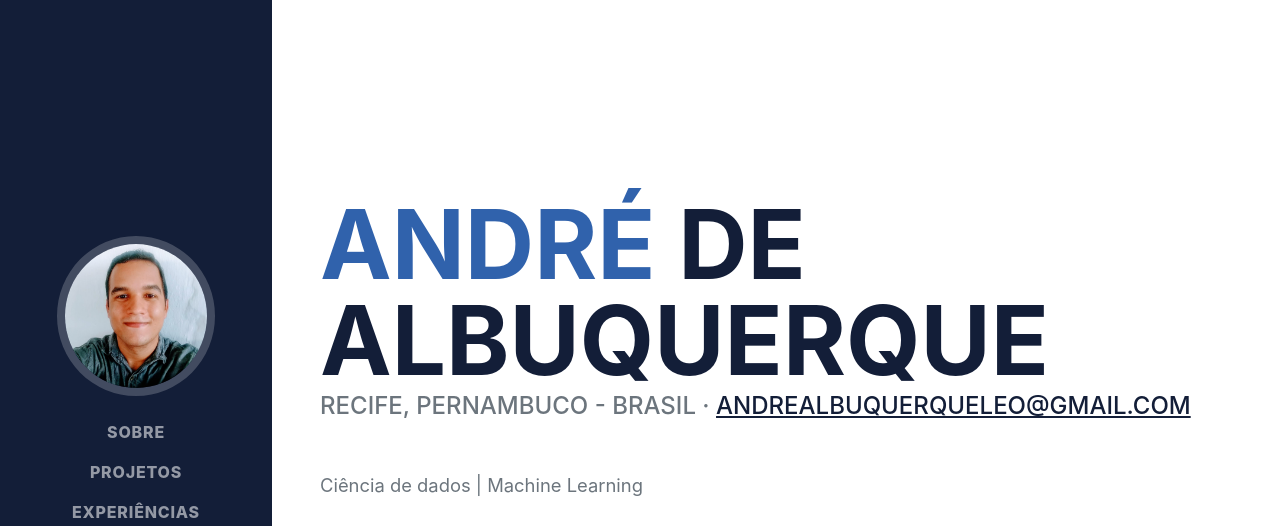
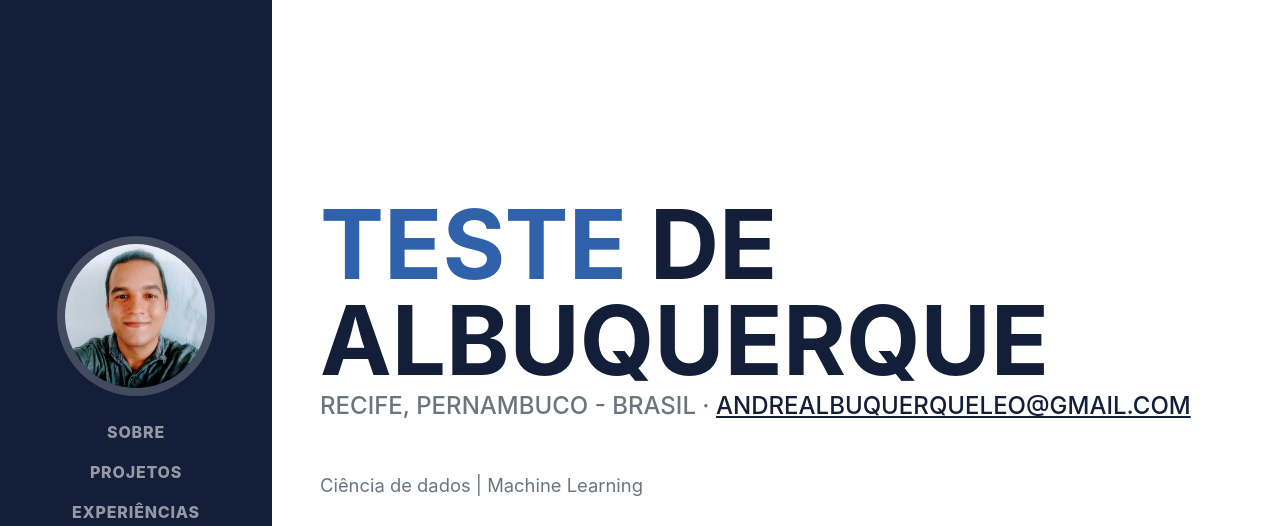
Before and after one commit to andre-albuquerque/andre-albuquerque.github.io, a plain HTML site: page index.html in a window 1280 px wide. Shown: the top 526 px of the page. Drawn offline with nearby package versions, Linux system fonts and the light colour scheme; a web font is replaced by a local one.

Commit message:
Update index.html

```diff
--- a/index.html
+++ b/index.html
@@ -38,7 +38,7 @@
             <section class="resume-section" id="about">
                 <div class="resume-section-content">
                     <h1 class="mb-0">
-                        André
+                        Teste
                         <span class="text-primary">de Albuquerque </span>
                     </h1>
                     <div class="subheading mb-5">
```
